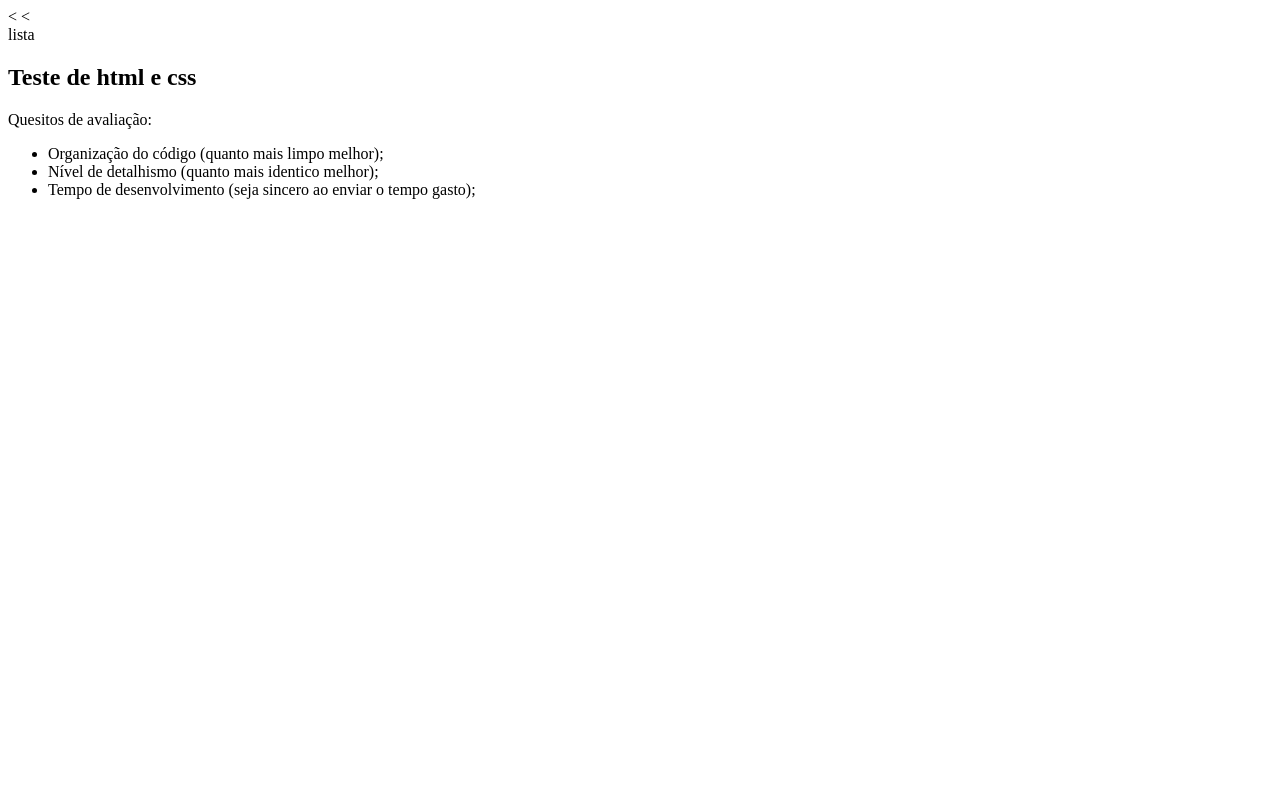
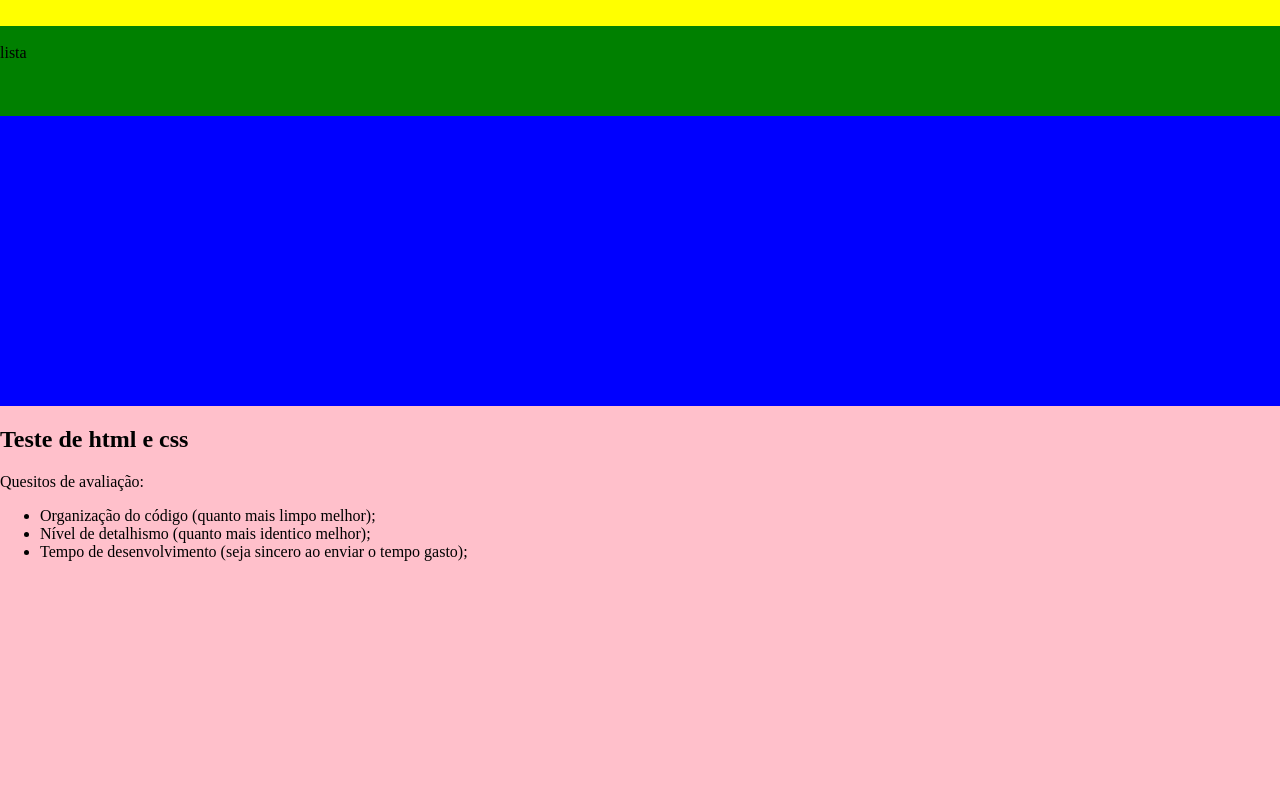
Before and after one commit to HugoLc/Teste, a plain HTML site: page index.html in a window 1280 px wide. Shown: the top 800 px of the page. Drawn offline with Linux system fonts and the light colour scheme.

Commit message:
Inseridas algumas configurações já testadas no codepen

```diff
--- a/index.html
+++ b/index.html
@@ -1,8 +1,8 @@
-<<!DOCTYPE html>
+<!DOCTYPE html>
 <html lang="pt-br" dir="ltr">
   <head>
     <meta charset="utf-8">
-    <<link rel="stylesheet" href="style.css">
+    <link rel="stylesheet" href="style.css">
     <title>Teste Ideal Trends</title>
   </head>
   <body>
--- a/style.css
+++ b/style.css
@@ -0,0 +1,41 @@
+html, body{
+  margin:0;
+  padding:0;
+  box-sizing:borderbox;
+  background: purple;
+}
+
+.container{
+  display: grid;
+  grid-template-columns: 1fr;
+  grid-template-rows: 116px 290px 555px 176px;
+  grid-template-areas: "h"
+                       "s"
+                       "m"
+                       "f";
+}
+
+header {
+  background: green;
+  grid-area: h;
+}
+
+.top{
+  background: yellow;
+  height: 26px;
+}
+
+section {
+  background: blue;
+  grid-area: s;
+}
+
+main {
+  background: pink;
+  grid-area: m;
+}
+
+footer {
+  background: red;
+  grid-area: f;
+}
```
